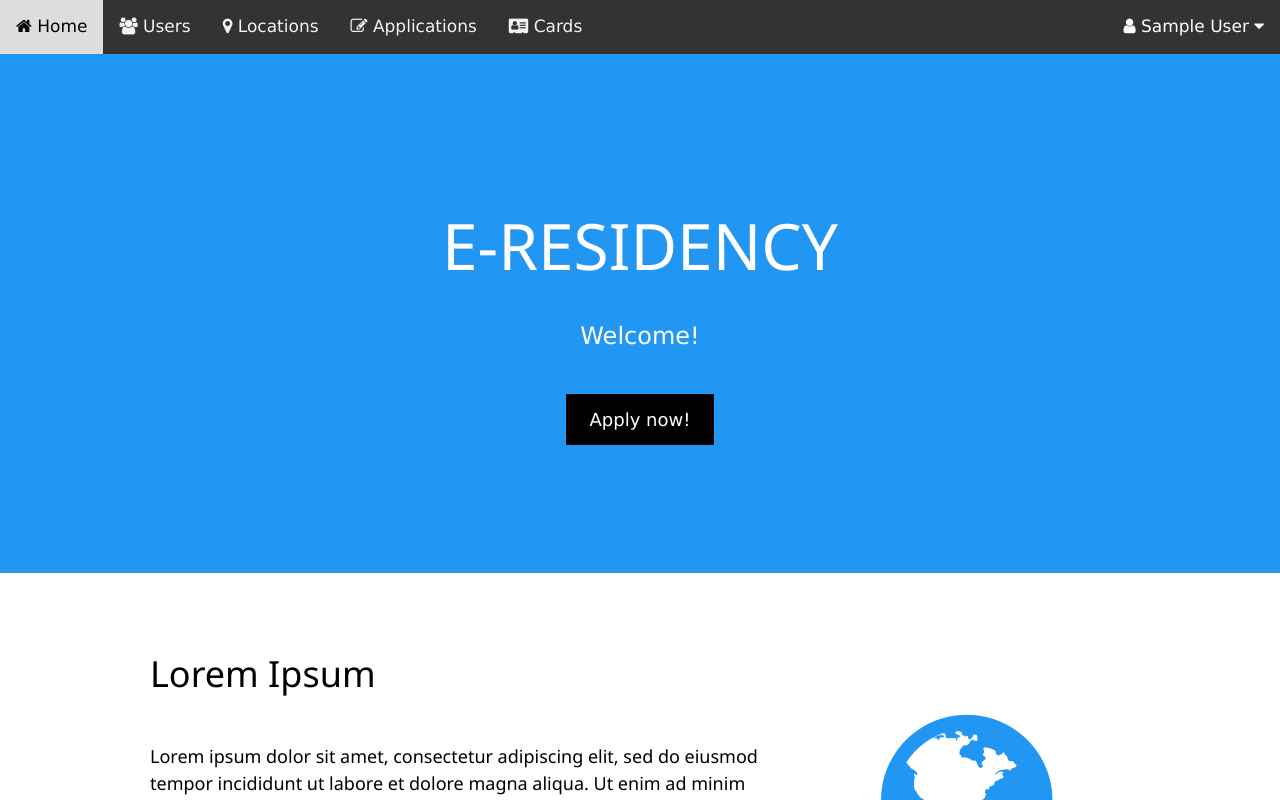
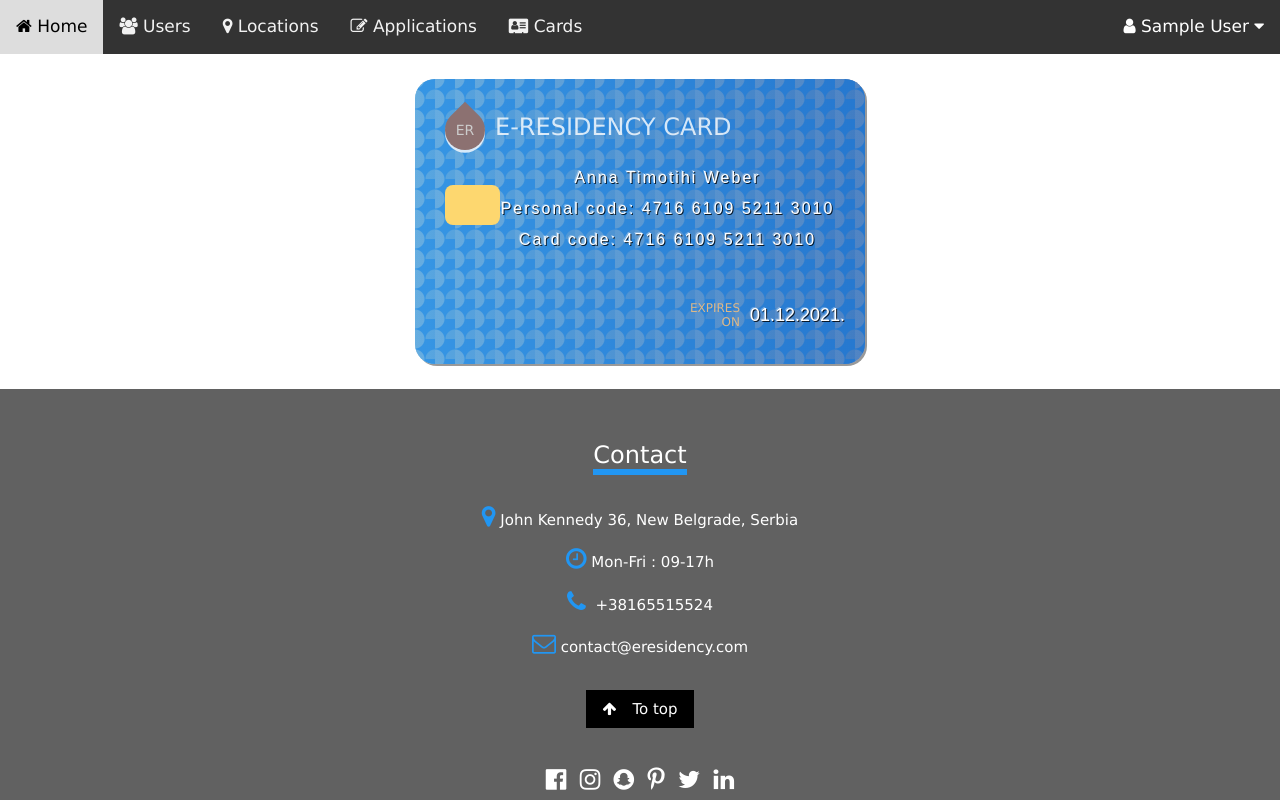
Before and after one commit to krjovan/E-residency-frontend, an Angular app: page /my-card in a window 1280 px wide. Before the commit this address led to /home. Shown: the top 800 px of the page. Built offline with nearby package versions, Linux system fonts and the light colour scheme; sample sign-in values are in the browser's storage.

Commit message:
My card component created and designed

```diff
--- a/src/app/app.component.html
+++ b/src/app/app.component.html
@@ -17,6 +17,7 @@
     </button>
     <div class="dropdown-content">
       <a *ngIf="!auth.isAdmin()" style="cursor: pointer;" routerLink="/my-applications"><i class="fa fa-telegram"></i> My applications</a>
+      <a *ngIf="!auth.isAdmin()" style="cursor: pointer;" routerLink="/my-card"><i class="fa fa-address-card"></i> My card</a>
       <a style="cursor: pointer;" routerLink="/profile"><i class="fa fa-user"></i> My profile</a>
       <a style="cursor: pointer;" (click)="auth.logout()"><i class="fa fa-sign-out"></i> Logout</a>
     </div>
--- a/src/app/app.module.ts
+++ b/src/app/app.module.ts
@@ -19,6 +19,7 @@ import { ApplicationComponent } from './components/application/application.compo
 import { MyApplicationsComponent } from './components/my-applications/my-applications.component';
 import { UserApplicationsComponent } from './components/user-applications/user-applications.component';
 import { UserCardsComponent } from './components/user-cards/user-cards.component';
+import { MyCardComponent } from './components/my-card/my-card.component';
 
 
 const routes: Routes = [
@@ -30,6 +31,7 @@ const routes: Routes = [
   { path: 'cards', component: UserCardsComponent , canActivate: [AdminAuthGuardService] },
   { path: 'profile', component: ProfileComponent, canActivate: [AuthGuardService] },
   { path: 'my-applications', component: MyApplicationsComponent, canActivate: [AuthGuardService] },
+  { path: 'my-card', component: MyCardComponent, canActivate: [AuthGuardService] },
   { path: 'application', component: ApplicationComponent, canActivate: [AuthGuardService] },
   { path: 'location', component: LocationComponent, canActivate: [AdminAuthGuardService] },
   { path: '**', redirectTo: '/home', pathMatch: 'full' }
@@ -47,7 +49,8 @@ const routes: Routes = [
     ApplicationComponent,
     MyApplicationsComponent,
     UserApplicationsComponent,
-    UserCardsComponent
+    UserCardsComponent,
+    MyCardComponent
   ],
   imports: [
     BrowserModule,
--- /dev/null
+++ b/src/app/components/my-card/my-card.component.css
@@ -0,0 +1,161 @@
+
+.mk-icon-sim,
+.mk-icon-world-map{
+	background-size:contain;
+	background-position:center;
+	background-repeat:no-repeat;
+}
+.mk-icon-sim{
+	background-size:55px;
+}
+body{
+	margin:0;
+	color:rgb(70, 119, 255);
+	background:#9d9d9d;
+	font:300 18px/18px Roboto, sans-serif;
+}
+*,:after,:before{box-sizing:border-box}
+.pull-left{float:left}
+.pull-right{float:right}
+.clearfix:after,.clearfix:before{content:'';display:table}
+.clearfix:after{clear:both;display:block}
+
+.credit-card-wrap .mk-icon-world-map:before,
+.credit-card-wrap .credit-card-number:before{
+	content:'';
+	position:absolute;
+}
+.credit-card-wrap{
+	top:50%;
+	left:50%;
+	width:450px;
+	height:285px;
+	position:relative;
+	border-radius:20px;
+	background:#5D4157;
+	margin-left:-225px;
+  margin-top:25px;
+	margin-bottom:25px;
+	background:-webkit-linear-gradient(to left, #5D4157 , #A8CABA);
+	background:linear-gradient(to left, #5D4157 , #A8CABA);
+	box-shadow:2px 2px rgba(0,0,0,.4);
+}
+.credit-card-wrap .mk-icon-world-map{
+	top:0;
+	left:0;
+	right:0;
+	bottom:0;
+	width:100%;
+	height:100%;
+	overflow:hidden;
+	position:absolute;
+	border-radius:inherit;
+}
+.credit-card-wrap .mk-icon-world-map:before{
+	top:0;
+	left:0;
+	right:0;
+	bottom:0;
+	z-index:0;
+	background:rgba(23, 135, 240, 0.4);
+	background:radial-gradient(circle at 0% 50%, rgba(250, 250, 250, 0.158) 9px, rgba(23, 135, 240, 0.4) 10px, rgba(23, 135, 240, 0.4) 11px) 0px 10px,
+		radial-gradient(at 100% 100%, rgba(250, 250, 250, 0.158) 9px, rgba(23, 135, 240, 0.4) 10px, rgba(23, 135, 240, 0.4) 11px), rgba(23, 135, 240, 0.4);
+	background-size: 20px 20px;
+}
+.credit-card-wrap .credit-card-inner{
+	z-index:100;
+	padding:30px;
+	width:inherit;
+	height:inherit;
+	position:relative;
+}
+.credit-card-wrap .credit-logo .text{
+	font-size:24px;
+	font-weight:500;
+	margin-left:10px;
+	text-transform:uppercase;
+	color:rgba(255,255,255,.8);
+}
+.credit-card-wrap .credit-logo .shape{
+	width:40px;
+	height:40px;
+	display:inline-block;
+	background-color:#8c7171;
+	box-shadow:-2px 2px 0 rgba(255,255,255,.8);
+	border-radius:40px 0 40px 40px;
+	transform:rotate(-45deg);
+}
+.credit-card-wrap .credit-logo .shape>.txt{
+	color:#ccc;
+	display:block;
+	width:inherit;
+	font-size:14px;
+	height:inherit;
+	font-weight:500;
+	line-height:40px;
+	text-align:center;
+	transform:rotate(45deg);
+}
+.credit-card-wrap .credit-font{
+	color:#fff;
+	font-size:18px;
+	font-family:ocr_a_std,sans-serif;
+	text-shadow:-1px -1px 0px rgba(255,255,255,0.3), 1px 1px 0px rgba(0,0,0,0.8);
+}
+.credit-card-wrap .credit-card-number{
+	font-size:16px;
+	text-align:center;
+	position:relative;
+	letter-spacing:2px;
+	margin-bottom:7px;
+	white-space:nowrap;
+}
+.credit-card-wrap .credit-card-number:before{
+	top:100%;
+	font-size:12px;
+	font-family:Roboto;
+	content:attr(data-text);
+}
+.credit-card-wrap .credit-card-date{
+	color:#fff;
+	text-align:center;
+}
+.credit-card-wrap .credit-card-date .title{
+	width:50px;
+	color:#deb887;
+	font-size:12px;
+	line-height:14px;
+	text-align:right;
+	display:inline-block;
+	text-transform:uppercase;
+}
+.credit-card-wrap .credit-card-date .credit-font{
+	top:-5px;
+	left:10px;
+	position:relative;
+}
+.credit-card-wrap .credit-author{
+	padding-top:10px;
+}
+.credit-card-wrap .mk-icon-sim{
+	width:55px;
+	height:40px;
+  margin: 35px 0;
+	border-radius:8px;
+	background-color:#fdd76f;
+}
+.credit-card-wrap .mk-icon-visa{
+	width:90px;
+	height:45px;
+	bottom:-10px;
+	position:relative;
+}
+.credit-card-wrap .footer{
+	left:30px;
+	right:30px;
+	bottom:30px;
+	position:absolute;
+}
+.credit-card-wrap .footer .pull-left{
+	width:70%;
+}
--- /dev/null
+++ b/src/app/components/my-card/my-card.component.html
@@ -0,0 +1,30 @@
+<div class="credit-card-wrap">
+  <div class="mk-icon-world-map"></div>
+  <div class="credit-card-inner">
+    <header class="header">
+      <div class="credit-logo">
+        <div class="shape">
+          <span class="txt">ER</span>
+        </div>
+        <span class="text">E-Residency card</span>
+      </div>
+    </header>
+    <div style="float: left;" class="mk-icon-sim">
+    </div>
+    <div style="margin-top: 16px;" class="credit-font credit-card-number">Anna Timotihi Weber</div>
+    <div class="credit-font credit-card-number">Personal code: 4716 6109 5211 3010</div>
+    <div class="credit-font credit-card-number">Card code: 4716 6109 5211 3010</div>
+    <footer class="footer">
+      <div class="clearfix">
+        <div class="pull-right">
+          <div class="credit-card-date">
+            <span class="title">Expires on</span>
+            <span class="credit-font">01.12.2021.</span>
+          </div>
+        </div>
+        <!--<div class="pull-right">
+        </div>-->
+      </div>
+    </footer>
+  </div>
+</div>
--- /dev/null
+++ b/src/app/components/my-card/my-card.component.ts
@@ -0,0 +1,15 @@
+import { Component, OnInit } from '@angular/core';
+
+@Component({
+  selector: 'app-my-card',
+  templateUrl: './my-card.component.html',
+  styleUrls: ['./my-card.component.css']
+})
+export class MyCardComponent implements OnInit {
+
+  constructor() { }
+
+  ngOnInit(): void {
+  }
+
+}
```
Also changed, not shown: src/assets/card-background.svg (added), 1 other file (tests, documents, lock files or other folders).
